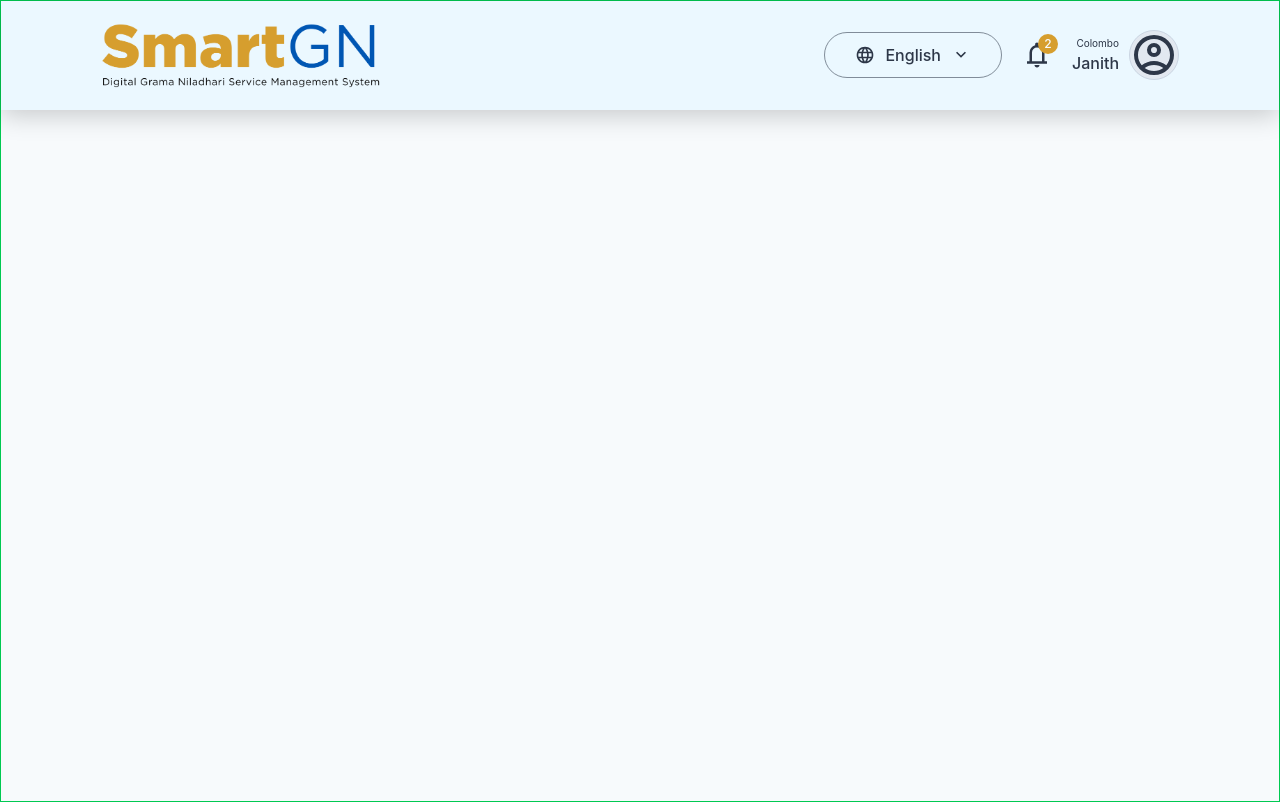
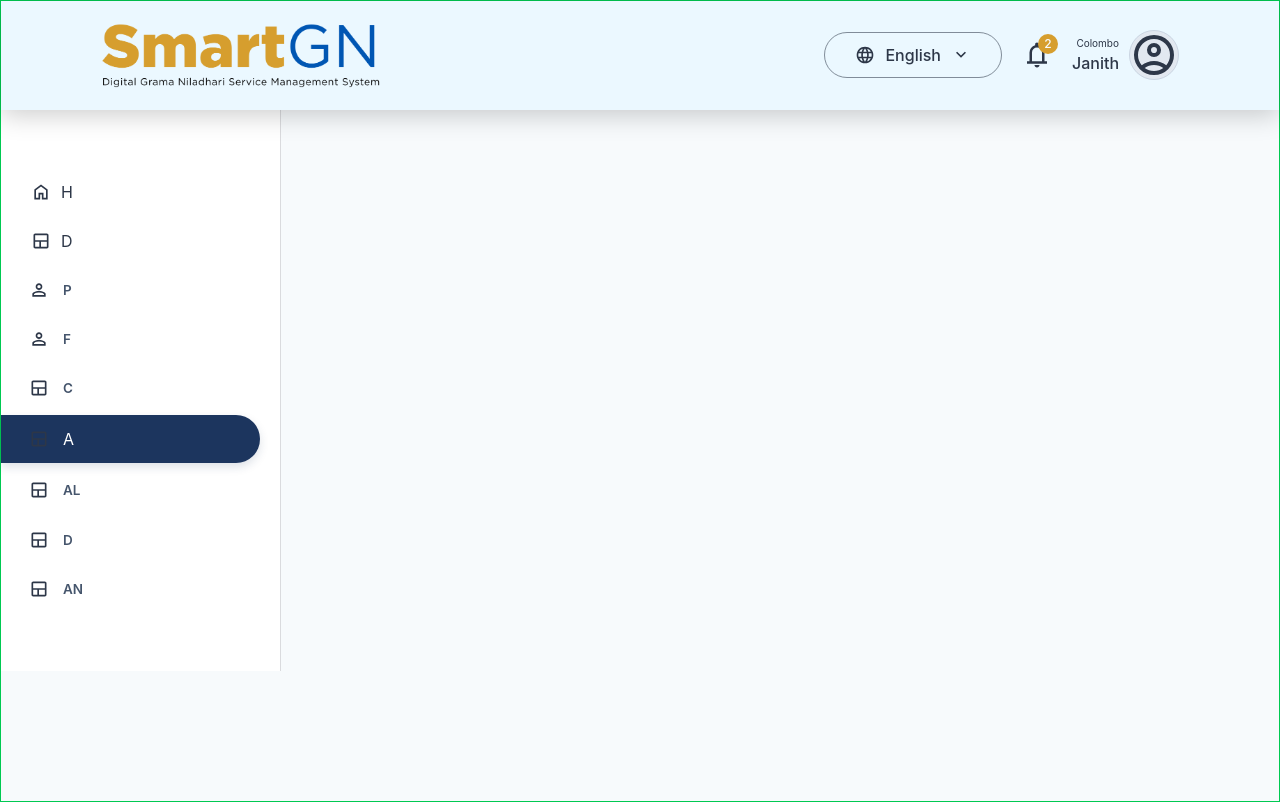
Before and after one commit to Mogith-Code/SmartGN-Digital-GN-Service-Management-System, a React (Vite) app in the folder SmartGN/: page /RAppointment in a window 1280 px wide. Built offline with nearby package versions, Linux system fonts and the light colour scheme.

Commit message:
added profile icon to side bar

```diff
--- /dev/null
+++ b/SmartGN/src/Components/Common/RSidebar.jsx
@@ -0,0 +1,62 @@
+import React from 'react'
+import homeIcon from '../../assets/home_24dp_2D3748_FILL0_wght400_GRAD0_opsz24.svg'
+import dashBoard from '../../assets/team_dashboard_24dp_2D3748_FILL0_wght400_GRAD0_opsz24.svg'
+import profileIcon from '../../assets/person_24dp_2D3748_FILL0_wght400_GRAD0_opsz24.svg'
+
+function RSidebar() {
+  return (
+    <div className="flex gap-[20px]">
+         {/* Sidebar Nav */}
+        <aside className="w-[280px] bg-white border-r border-[#2D37482D] py-[60px] pr-[20px]">
+          <nav className="flex flex-col gap-[5px]">
+            <button className="flex items-center gap-[10px] w-full border-none bg-transparent py-[10px] px-[30px] cursor-pointer text-[16px] font-regular text-[#2D3748] text-left transition-all duration-200 outline-none focus:outline-none" onClick={() => navigate('/')}>
+              <img src={homeIcon} alt="Home Icon" className="w-auto h-[20px]" />
+              <span>H</span>
+            </button>
+
+            <button className="flex items-center gap-[10px] w-full border-none bg-transparent py-[10px] px-[30px] cursor-pointer text-[16px] font-regular text-[#2D3748] text-left transition-all duration-200 outline-none focus:outline-none" onClick={() => navigate('/dashboard/resident', { state: { successUser, division: userDivision } })}>
+              <img src={dashBoard} alt="Dashboard Icon" className="w-auto h-[20px]" />
+              <span>D</span>
+            </button>
+
+            <button className="flex items-center gap-3.5 w-full border-none bg-transparent py-3 px-7 cursor-pointer text-[13.5px] font-semibold text-slate-600 text-left transition-all duration-200 outline-none focus:outline-none" onClick={() => navigate('/dashboard/resident/profile', { state: { successUser, division: userDivision } })}>
+              <img src={profileIcon} alt="Profile Icon" className="w-auto h-[20px]" />
+              <span>P</span>
+            </button>
+
+            <button className="flex items-center gap-3.5 w-full border-none bg-transparent py-3 px-7 cursor-pointer text-[13.5px] font-semibold text-slate-600 text-left transition-all duration-200 outline-none focus:outline-none" onClick={() => navigate('/dashboard/resident/household', { state: { successUser, division: userDivision } })}>
+              <img src={profileIcon} alt="Home Icon" className="w-auto h-[20px]" />
+              <span>F</span>
+            </button>
+
+            <button className="flex items-center gap-3.5 w-full border-none bg-transparent py-3 px-7 cursor-pointer text-[13.5px] font-semibold text-slate-600 text-left transition-all duration-200 outline-none focus:outline-none" onClick={() => navigate('/dashboard/resident/certificates', { state: { successUser, division: userDivision } })}>
+              <img src={dashBoard} alt="Home Icon" className="w-auto h-[20px]" />
+              <span>C</span>
+            </button>
+
+            <button className="bg-[#1c355e] flex gap-3.5 py-3 px-7 items-center text-white rounded-r-full shadow-[0_4px_10px_rgba(28,53,94,0.15)]">
+              <img src={dashBoard} alt="Home Icon" className="w-auto h-[20px]" />
+              <span>A</span>
+            </button>
+
+            <button className="flex items-center gap-3.5 w-full border-none bg-transparent py-3 px-7 cursor-pointer text-[13.5px] font-semibold text-slate-600 text-left transition-all duration-200 outline-none focus:outline-none" onClick={() => navigate('/dashboard/resident/allowances', { state: { successUser, division: userDivision } })}>
+              <img src={dashBoard} alt="Home Icon" className="w-auto h-[20px]" />
+              <span>AL</span>
+            </button>
+
+            <button className="flex items-center gap-3.5 w-full border-none bg-transparent py-3 px-7 cursor-pointer text-[13.5px] font-semibold text-slate-600 text-left transition-all duration-200 outline-none focus:outline-none" onClick={() => navigate('/dashboard/resident/disaster', { state: { successUser, division: userDivision } })}>
+              <img src={dashBoard} alt="Home Icon" className="w-auto h-[20px]" />
+              <span>D</span>
+            </button>
+
+            <button className="flex items-center gap-3.5 w-full border-none bg-transparent py-3 px-7 cursor-pointer text-[13.5px] font-semibold text-slate-600 text-left transition-all duration-200 outline-none focus:outline-none">
+              <img src={dashBoard} alt="Home Icon" className="w-auto h-[20px]" />
+              <span>AN</span>
+            </button>
+          </nav>
+        </aside>
+    </div>
+  )
+}
+
+export default RSidebar
--- a/SmartGN/src/Pages/RAppointment.jsx
+++ b/SmartGN/src/Pages/RAppointment.jsx
@@ -1,10 +1,12 @@
 import React from 'react'
 import AfterlogNavbar from '../Components/Common/AfterlogNavbar'
+import RSidebar from '../Components/Common/RSidebar'
 
 function RAppointment() {
   return (
     <div className="w-full min-h-screen bg-[#F7FAFC] text-[#2D3748] flex flex-col items-stretch">
     <AfterlogNavbar />
+    <RSidebar />
     </div>
 
   )
```
Also changed, not shown: SmartGN/src/assets/person_24dp_2D3748_FILL0_wght400_GRAD0_opsz24.svg (added), SmartGN/src/assets/team_dashboard_24dp_2D3748_FILL0_wght400_GRAD0_opsz24.svg (added).
